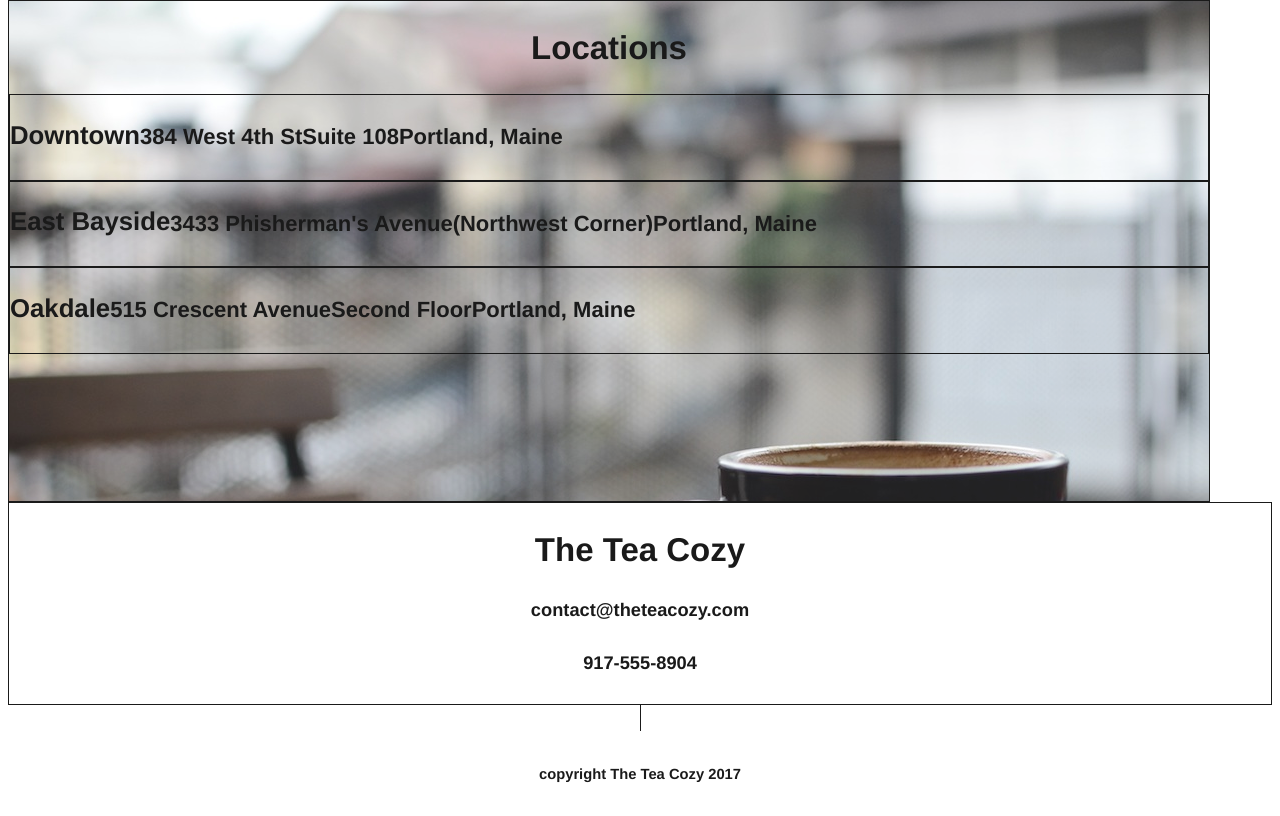
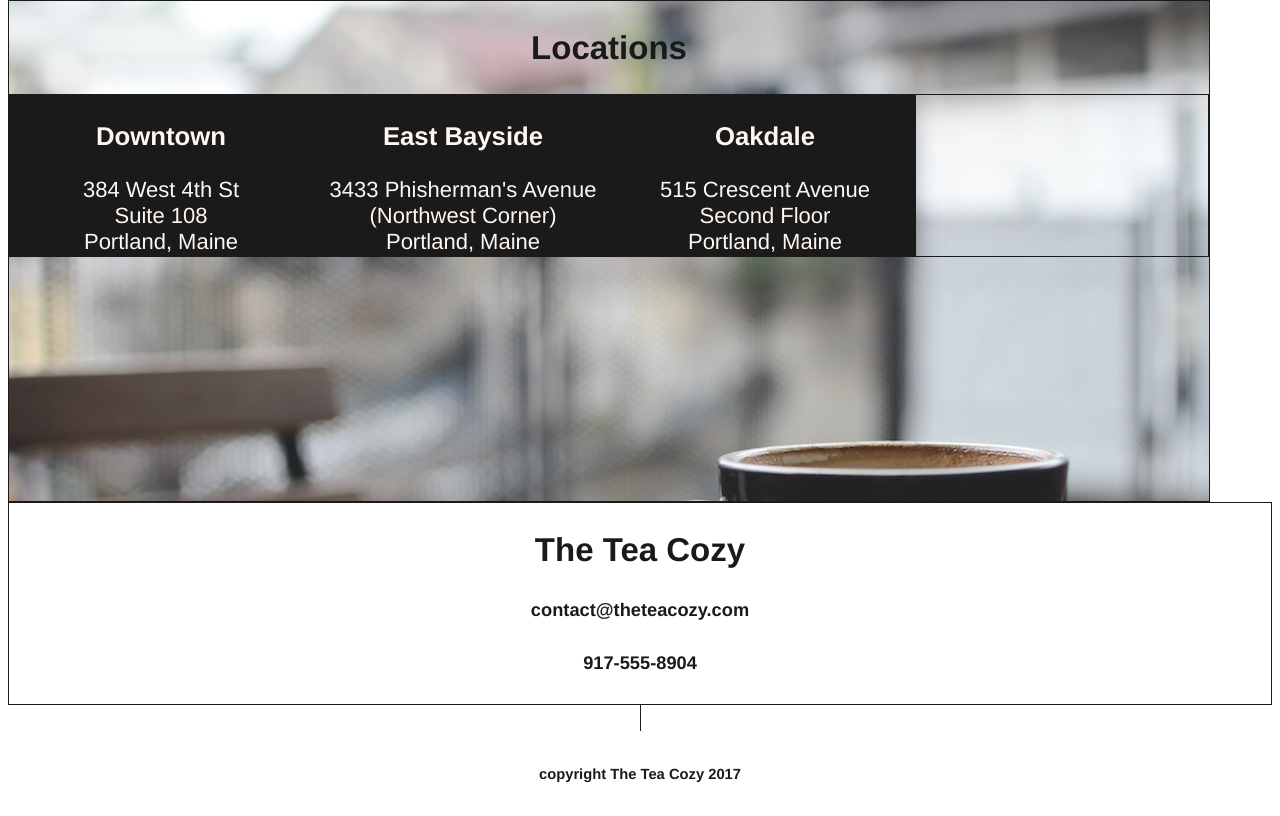
Before and after one commit to dataSurfer50577/TeaCozy, a plain HTML site: page index.html in a window 1280 px wide. Shown: the part 1574-2390 px from the top of the page. Drawn offline with Linux system fonts and the light colour scheme.

Commit message:
Chaged LOCATION from <h3> to <span>.

```diff
--- a/index.html
+++ b/index.html
@@ -57,28 +57,29 @@
 
 
     <div class="location" id="location">
-    <!--<img src="./resources/images/img-locations-background.jpg">-->
       <h2>Locations</h2>
+      <div class="cities">
 
-    <div class="cities">
+        <div class="city">
           <h3>Downtown</h3>
-      <h4>384 West 4th St</h4>
-      <h4>Suite 108</h4>
-      <h4>Portland, Maine</h4>
+          <span>384 West 4th St</span>
+          <span>Suite 108</span>
+          <span>Portland, Maine</span>
         </div>
 
-    <div class="cities">
+        <div class="city">
           <h3>East Bayside</h3>
-      <h4>3433 Phisherman's Avenue</h4>
-      <h4>(Northwest Corner)</h4>
-      <h4>Portland, Maine</h4>
+          <span>3433 Phisherman's Avenue</span>
+          <span>(Northwest Corner)</span>
+          <span>Portland, Maine</span>
         </div>
 
-    <div class="cities">
+        <div class="city">
           <h3>Oakdale</h3>
-      <h4>515 Crescent Avenue</h4>
-      <h4>Second Floor</h4>
-      <h4>Portland, Maine</h4>
+          <span>515 Crescent Avenue</span>
+          <span>Second Floor</span>
+          <span>Portland, Maine</span>
+        </div>
       </div>
     </div>
 
--- a/resources/css/style.css
+++ b/resources/css/style.css
@@ -83,9 +83,16 @@ nav a {
 
 .cities {
   display: flex;
-  flex-direction: row;
+  align-items: center;
 }
 
 .city {
-  display: flex;
+  display: block;
+  width: 300px;
+  background-color: black;
+  color: seashell;
 }
+
+.city span {
+  display: block;
+}
```
Lines whose indentation alone changed are shown as unchanged.
